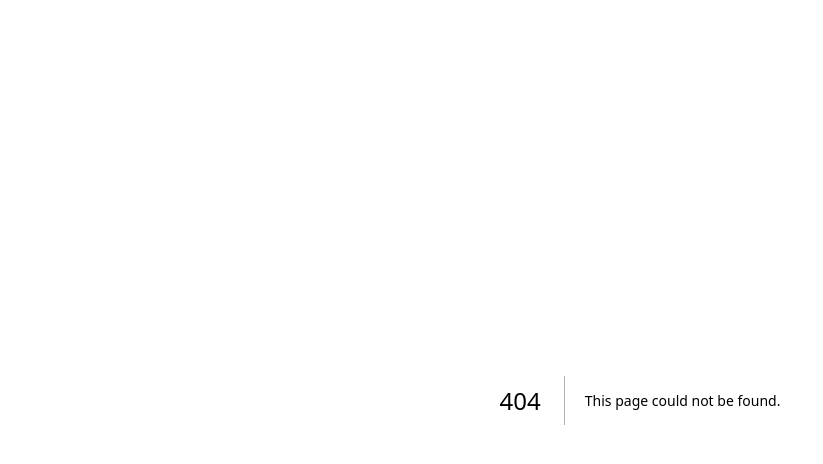
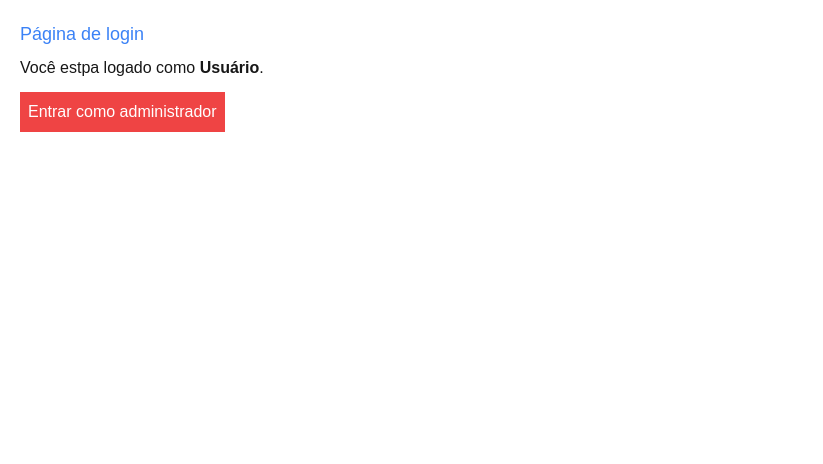
Before and after one commit to brunaalrez/lojinha, a Next.js app: page /login in a window 1280 px wide. Before the commit this address had no page. Shown: the top 464 px of the page, without its empty margins (0-823 px from the left). Built offline with nearby package versions, Linux system fonts and the light colour scheme.

Commit message:
segunda_aula

```diff
--- /dev/null
+++ b/app/login/page.js
@@ -0,0 +1,29 @@
+'use client'
+import { useState } from "react";
+
+function Login() {
+    const [admin, adminAcesso] = useState(false);
+
+    return (
+        <div className="p-5">
+            <h1 className="text-lg text-blue-500 mb-2">Página de login</h1>
+            <p>Você estpa logado como <strong>{admin == true ? <span>Administrador</span> : <span>Usuário</span>}</strong>.</p>
+            <button onClick={()=>adminAcesso(!admin)} className={`${admin == true ? `bg-sky-500` : `bg-red-500`} mt-3 text-white p-2`}>{admin == true ? <span>Voltar para usuário</span>
+            :<span>Entrar como administrador</span>}</button>
+
+            {
+                admin == true?
+                    <div>
+                        <h2 className="text-lg text-lime-800 mt-10">Olá administrador</h2>
+                        <p>Seja bem-vindo</p>
+                    </div>
+                :
+                    <div></div>
+            }
+
+
+        </div>
+     );
+}
+
+export default Login;
--- a/app/page.js
+++ b/app/page.js
@@ -2,9 +2,9 @@
 import { useState } from "react";
 
 export default function Home() {
-  let [carrinho, setCarrinho] = useState(0);
-  let [cupom, setCumpon] = useState(25);
-  let [valortotal, setTotal] = useState(0);
+  const [carrinho, setCarrinho] = useState(0);
+  const [cupom, setCumpon] = useState(25);
+  const [valortotal, setTotal] = useState(0);
   function handleCarrinho(adicionar){
     let novoCarrinho = carrinho;
     if(adicionar ==true){
@@ -26,7 +26,7 @@ export default function Home() {
   }
   function cumponCarrinho(){
     setCumpon(cupom - (cupom * 0,1));
-    setTotal(valortotal - (cupom - (cupom * 0,1)))
+
   }
   return (
     <div>
```
